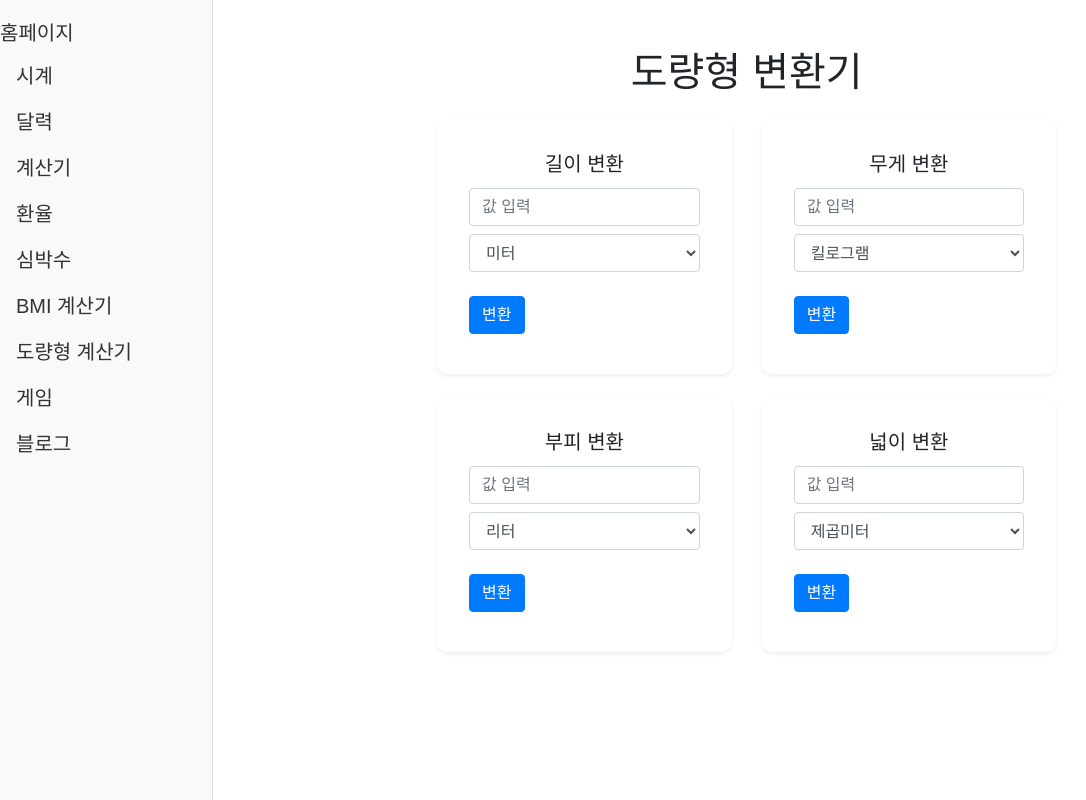
After one commit to maaaruuu00/jiobi_site, a Django app: template mysite/templates/doryang.html in a window 1280 px wide. The commit adds this page. Shown: the whole page, without its empty margins (0-1086 px from the left). Run offline with Django 5.2, Linux system fonts and the light colour scheme; the template is opened without the code that fills it, so the values that code supplies are empty; some libraries are stand-ins or nearby versions.

Commit message:
도량형,게임페이지추가

```diff
--- /dev/null
+++ b/mysite/static/css/doryang.css
@@ -0,0 +1,43 @@
+body {
+    font-family: 'Dovemayo_gothic', sans-serif;
+}
+
+.sidebar {
+    position: fixed;
+    top: 0;
+    bottom: 0;
+    left: 0;
+    z-index: 100;
+    padding: 5px 0 0;
+    box-shadow: inset -1px 0 0 rgba(0, 0, 0, .1);
+}
+
+.sidebar-sticky {
+    position: -webkit-sticky;
+    position: sticky;
+    top: 0;
+    height: calc(100vh - 48px);
+    padding-top: .5rem;
+    overflow-x: hidden;
+    overflow-y: auto;
+}
+
+.nav-link {
+    color: #333;
+    font-size: 1.25rem;
+}
+
+.nav-link.active {
+    color: #007bff;
+}
+
+/* 공통 스타일 */
+.card {
+    border: none;
+    border-radius: 10px;
+    box-shadow: 0 4px 8px rgba(0, 0, 0, 0.1);
+}
+
+.card-body {
+    padding: 2rem;
+}
--- a/mysite/templates/base.html
+++ b/mysite/templates/base.html
@@ -60,6 +60,9 @@
                             <a class="nav-link" href="bmi_calculator">BMI 계산기</a>
                         </li>
                         <li class="nav-item">
+                            <a class="nav-link" href="doryang">도량형 계산기</a>
+                        </li>
+                        <li class="nav-item">
                             <a class="nav-link" href="game">게임</a>
                         </li>
                         <li class="nav-item">
--- /dev/null
+++ b/mysite/templates/doryang.html
@@ -0,0 +1,102 @@
+{% extends "base.html" %}
+
+{% block title %}도량형 변환기{% endblock %}
+
+{% block css %}
+{% load static %}
+<link rel="stylesheet" href="{% static 'css/doryang.css' %}">
+{% endblock %}
+
+{% block content %}
+<div class="container mt-5">
+    <h1 class="text-center mb-4">도량형 변환기</h1>
+    <div class="row">
+        <div class="col-md-6">
+            <div class="card mb-4 shadow-sm">
+                <div class="card-body">
+                    <h5 class="card-title text-center">길이 변환</h5>
+                    <div class="form-group">
+                        <input type="number" class="form-control" id="length-input" placeholder="값 입력">
+                        <select class="form-control mt-2" id="length-unit">
+                            <option value="meter">미터</option>
+                            <option value="kilometer">킬로미터</option>
+                            <option value="centimeter">센티미터</option>
+                            <option value="millimeter">밀리미터</option>
+                            <option value="mile">마일</option>
+                            <option value="yard">야드</option>
+                            <option value="foot">피트</option>
+                            <option value="inch">인치</option>
+                        </select>
+                    </div>
+                    <button class="btn btn-primary mt-2" onclick="convertLength()">변환</button>
+                    <div class="mt-2" id="length-result"></div>
+                </div>
+            </div>
+        </div>
+        <div class="col-md-6">
+            <div class="card mb-4 shadow-sm">
+                <div class="card-body">
+                    <h5 class="card-title text-center">무게 변환</h5>
+                    <div class="form-group">
+                        <input type="number" class="form-control" id="weight-input" placeholder="값 입력">
+                        <select class="form-control mt-2" id="weight-unit">
+                            <option value="kilogram">킬로그램</option>
+                            <option value="gram">그램</option>
+                            <option value="milligram">밀리그램</option>
+                            <option value="ton">톤</option>
+                            <option value="pound">파운드</option>
+                            <option value="ounce">온스</option>
+                        </select>
+                    </div>
+                    <button class="btn btn-primary mt-2" onclick="convertWeight()">변환</button>
+                    <div class="mt-2" id="weight-result"></div>
+                </div>
+            </div>
+        </div>
+        <div class="col-md-6">
+            <div class="card mb-4 shadow-sm">
+                <div class="card-body">
+                    <h5 class="card-title text-center">부피 변환</h5>
+                    <div class="form-group">
+                        <input type="number" class="form-control" id="volume-input" placeholder="값 입력">
+                        <select class="form-control mt-2" id="volume-unit">
+                            <option value="liter">리터</option>
+                            <option value="milliliter">밀리리터</option>
+                            <option value="cubic-meter">세제곱미터</option>
+                            <option value="cubic-centimeter">세제곱센티미터</option>
+                            <option value="gallon">갤런</option>
+                            <option value="pint">파인트</option>
+                        </select>
+                    </div>
+                    <button class="btn btn-primary mt-2" onclick="convertVolume()">변환</button>
+                    <div class="mt-2" id="volume-result"></div>
+                </div>
+            </div>
+        </div>
+        <div class="col-md-6">
+            <div class="card mb-4 shadow-sm">
+                <div class="card-body">
+                    <h5 class="card-title text-center">넓이 변환</h5>
+                    <div class="form-group">
+                        <input type="number" class="form-control" id="area-input" placeholder="값 입력">
+                        <select class="form-control mt-2" id="area-unit">
+                            <option value="square-meter">제곱미터</option>
+                            <option value="square-kilometer">제곱킬로미터</option>
+                            <option value="square-centimeter">제곱센티미터</option>
+                            <option value="square-millimeter">제곱밀리미터</option>
+                            <option value="hectare">헥타르</option>
+                            <option value="acre">에이커</option>
+                        </select>
+                    </div>
+                    <button class="btn btn-primary mt-2" onclick="convertArea()">변환</button>
+                    <div class="mt-2" id="area-result"></div>
+                </div>
+            </div>
+        </div>
+    </div>
+</div>
+{% endblock %}
+
+{% block javascript %}
+<script src="{% static 'JS/doryang.js' %}"></script>
+{% endblock %}
--- /dev/null
+++ b/mysite/templates/game_memory.html
@@ -0,0 +1 @@
+a
--- a/mysite/util/urls.py
+++ b/mysite/util/urls.py
@@ -17,6 +17,7 @@ urlpatterns = [
     path('basetest', views.basetest, name='basetest'),
     path('bmi_calculator', views.bmi_calculator, name='bmi_calculator'),
     path('blog', views.blog, name='blog'),
+    path('doryang', views.doryang, name='doryang'),
 
     path('game', views.game, name='game'),
 ]
```
Also changed, not shown: mysite/static/JS/doryang.js (added, +349 -0 lines), mysite/templates/game.html (+9 -0 lines), mysite/templates/main.html (+9 -0 lines).
